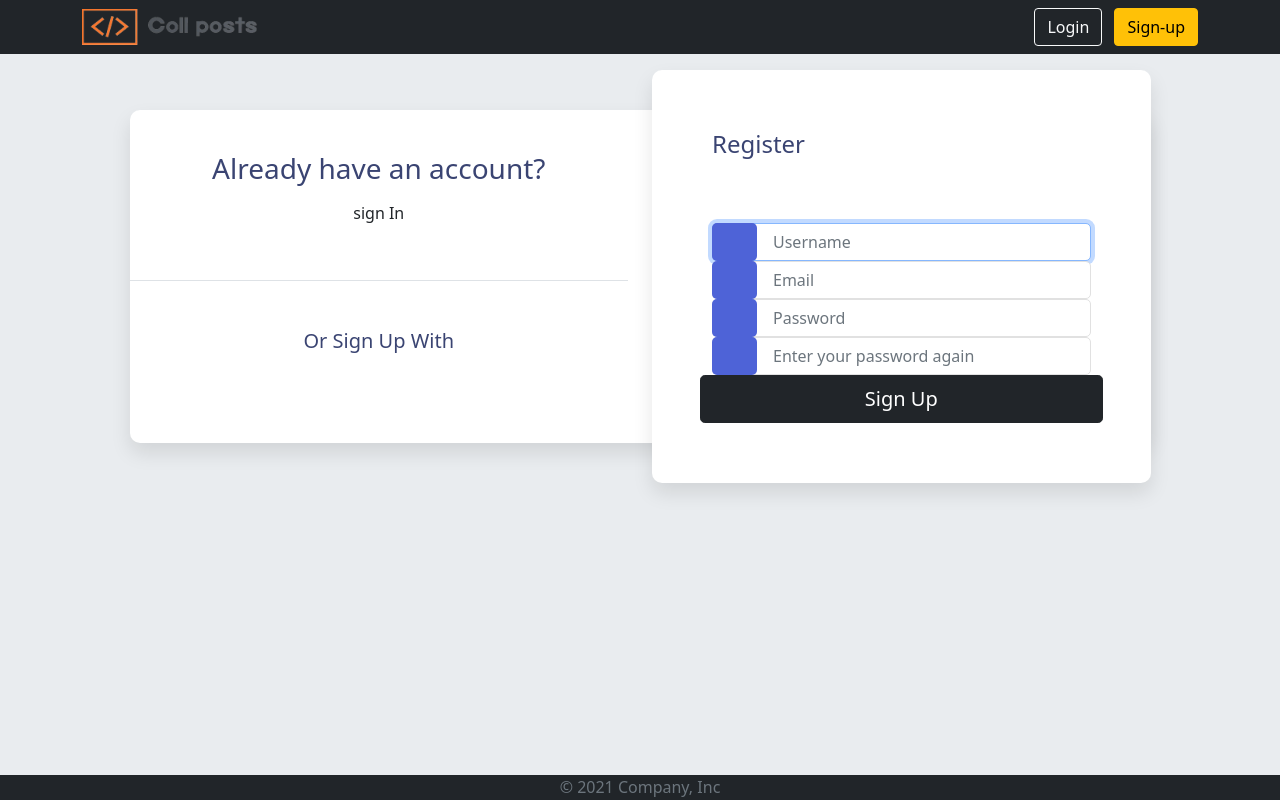
After one commit to Moussiao/Test-task, a Django app: page /accounts/sign_up/ in a window 1280 px wide. The commit adds this page. Run offline with Django 3.2, Linux system fonts and the light colour scheme.

Commit message:
add sign_up

```diff
--- a/my_clients/forms.py
+++ b/my_clients/forms.py
@@ -1,7 +1,21 @@
 from django import forms
-from django.contrib.auth.forms import AuthenticationForm
+from django.contrib.auth.forms import AuthenticationForm, UserCreationForm
+from django.contrib.auth.models import User
 
 
 class LoginUserForm(AuthenticationForm):
     username = forms.CharField(widget=forms.TextInput(attrs={'class': 'form-control', 'placeholder': 'Username'}))
     password = forms.CharField(widget=forms.TextInput(attrs={'class': 'form-control', 'placeholder': 'Password'}))
+
+
+class RegisterUserForm(UserCreationForm):
+    # Из-за того, что password1 и password2 не хотят изменять стиль, придтся их переопределить
+    username = forms.CharField(widget=forms.TextInput(attrs={'class': 'form-control', 'placeholder': 'Username'}))
+    email = forms.EmailField(widget=forms.EmailInput(attrs={'class': 'form-control', 'placeholder': 'Email'}))
+    password1 = forms.CharField(widget=forms.PasswordInput(attrs={'class': 'form-control', 'placeholder': 'Password'}))
+    password2 = forms.CharField(
+        widget=forms.PasswordInput(attrs={'class': 'form-control', 'placeholder': 'Enter your password again'}))
+
+    class Meta:
+        model = User
+        fields = ('username', 'email', 'password1', 'password2')
--- a/my_clients/templates/registration/login.html
+++ b/my_clients/templates/my_clients/login.html
@@ -36,7 +36,7 @@
                                 <div class="content text-center">
                                     <div class="border-bottom pb-5 mb-5">
                                         <h3 class="c-black">First time here?</h3>
-                                        <a href="sign-up.html" class="btn btn-custom">Sign up</a>
+                                        <a href="{% url 'sign_up' %}" class="btn btn-custom">Sign up</a>
                                     </div>
                                     <h5 class="c-black mb-4 mt-n1">Or Sign In With</h5>
                                     <div class="socials">
--- /dev/null
+++ b/my_clients/templates/my_clients/sign_up.html
@@ -0,0 +1,50 @@
+{% extends 'base.html' %}
+
+{% block content %}
+    <div class="container">
+    <div class="row">
+        <div class="col-md-11 mt-60 mx-md-auto">
+            <div class="login-box bg-white pr-lg-5 pr-0">
+                <div class="row no-gutters align-items-center">
+                    <div class="col-md-6 order-md-last">
+                        <div class="form-wrap bg-white">
+                            <h4 class="btm-sep pb-3 mb-5">Register</h4>
+                            <form class="form" method="post">
+                                {% csrf_token %}
+                                <div class="row">
+                                    {% for f in form %}
+                                        <div class="col-12">
+                                            <div class="form-group position-relative">
+                                                <span class="zmdi zmdi-account"></span>
+                                                {{ f }}
+                                            </div>
+                                        </div>
+                                    {% endfor %}
+                                    <button type="submit" id="submit" class="btn btn-lg btn-custom btn-dark btn-block">
+                                        Sign Up
+                                    </button>
+                                </div>
+                            </form>
+                        </div>
+                    </div>
+                    <div class="col-md-6 order-md-first">
+                        <div class="content text-center">
+                            <div class="border-bottom pb-5 mb-5">
+                                <h3 class="c-black">Already have an account?</h3>
+                                <a href="{% url 'login' %}" class="btn btn-custom">sign In</a>
+                            </div>
+                            <h5 class="c-black mb-4 mt-n1">Or Sign Up With</h5>
+                            <div class="socials">
+                                <a href="#" class="zmdi zmdi-facebook"></a>
+                                <a href="#" class="zmdi zmdi-twitter"></a>
+                                <a href="#" class="zmdi zmdi-google"></a>
+                                <a href="#" class="zmdi zmdi-instagram"></a>
+                            </div>
+                        </div>
+                    </div>
+                </div>
+            </div>
+        </div>
+    </div>
+</div>
+{% endblock %}
--- a/my_clients/urls.py
+++ b/my_clients/urls.py
@@ -4,6 +4,7 @@ from . import views
 
 urlpatterns = [
     path('login/', views.LoginUser.as_view(), name='login'),
+    path('sign_up/', views.RegisterUser.as_view(), name='sign_up'),
     path('logout/', views.logout_user, name='logout'),
     # path('id<int:pk>', views.GetUser.as_view(), name='get_user'),
 ]
--- a/my_clients/views.py
+++ b/my_clients/views.py
@@ -1,9 +1,9 @@
 from django.contrib.auth import logout
 from django.contrib.auth.views import LoginView
 from django.shortcuts import redirect
-from django.urls import reverse_lazy
+from django.views.generic import CreateView
 
-from my_clients.forms import LoginUserForm
+from my_clients.forms import LoginUserForm, RegisterUserForm
 
 
 class LoginUser(LoginView):
@@ -14,9 +14,19 @@ class LoginUser(LoginView):
     """
 
     form_class = LoginUserForm
+    template_name = 'my_clients/login.html'
 
-    def get_success_url(self):
-        return reverse_lazy('home')
+
+class RegisterUser(CreateView):
+    """Отображение формы регистрации"""
+    form_class = RegisterUserForm
+    template_name = 'my_clients/sign_up.html'
+
+    def get(self, request, *args, **kwargs):
+        if request.user.is_authenticated:
+            return redirect('home')
+
+        return super().get(request, *args, **kwargs)
 
 
 def logout_user(request):
--- a/templates/base.html
+++ b/templates/base.html
@@ -23,10 +23,19 @@
                     {% endblock %}
                     <div class="text-end">
                         {% if request.user.is_authenticated %}
-                            <a href="{% url 'logout' %}" class="btn btn-warning" role="button" aria-disabled="true">Logout</a>
+                            <a href="{% url 'login' %}" class="btn btn-outline-light me-2" role="button" aria-disabled="true">
+                                 Мой профиль
+                             </a>
+                            <a href="{% url 'logout' %}" class="btn btn-warning" role="button" aria-disabled="true">
+                                Logout
+                            </a>
                         {% else %}
-                            <a href="{% url 'login' %}" class="btn btn-outline-light me-2" role="button" aria-disabled="true">Login</a>
-                            <a href="#" class="btn btn-warning" role="button" aria-disabled="true">Sign-up</a>
+                            <a href="{% url 'login' %}" class="btn btn-outline-light me-2" role="button" aria-disabled="true">
+                                Login
+                            </a>
+                            <a href="{% url 'sign_up' %}" class="btn btn-warning" role="button" aria-disabled="true">
+                                Sign-up
+                            </a>
                         {% endif %}
                     </div>
                 </div>
```
Also changed, not shown: cool_posts_site/settings.py (+19 -5 lines), misc/models/base_models.py (added, +10 -0 lines), strange_posts/models.py (+1 -10 lines), misc/__init__.py (added), misc/models/__init__.py (added).
